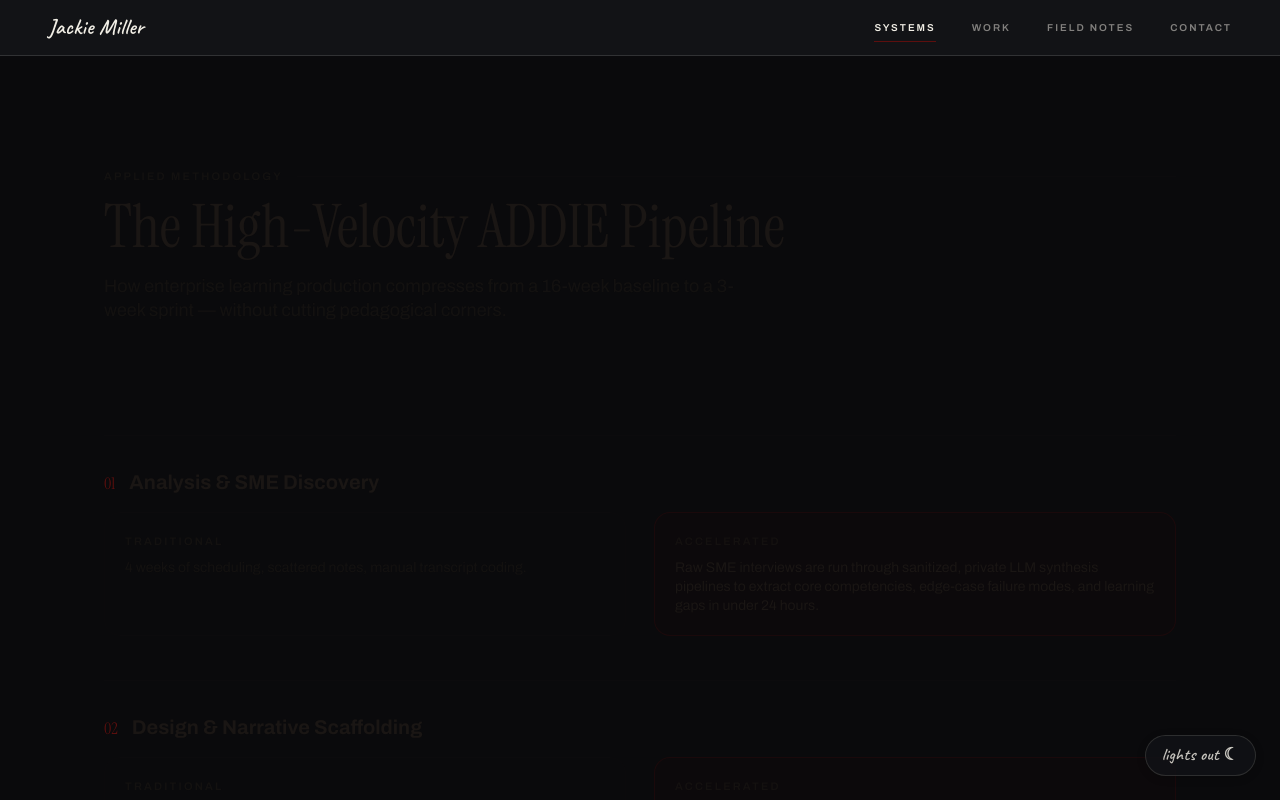
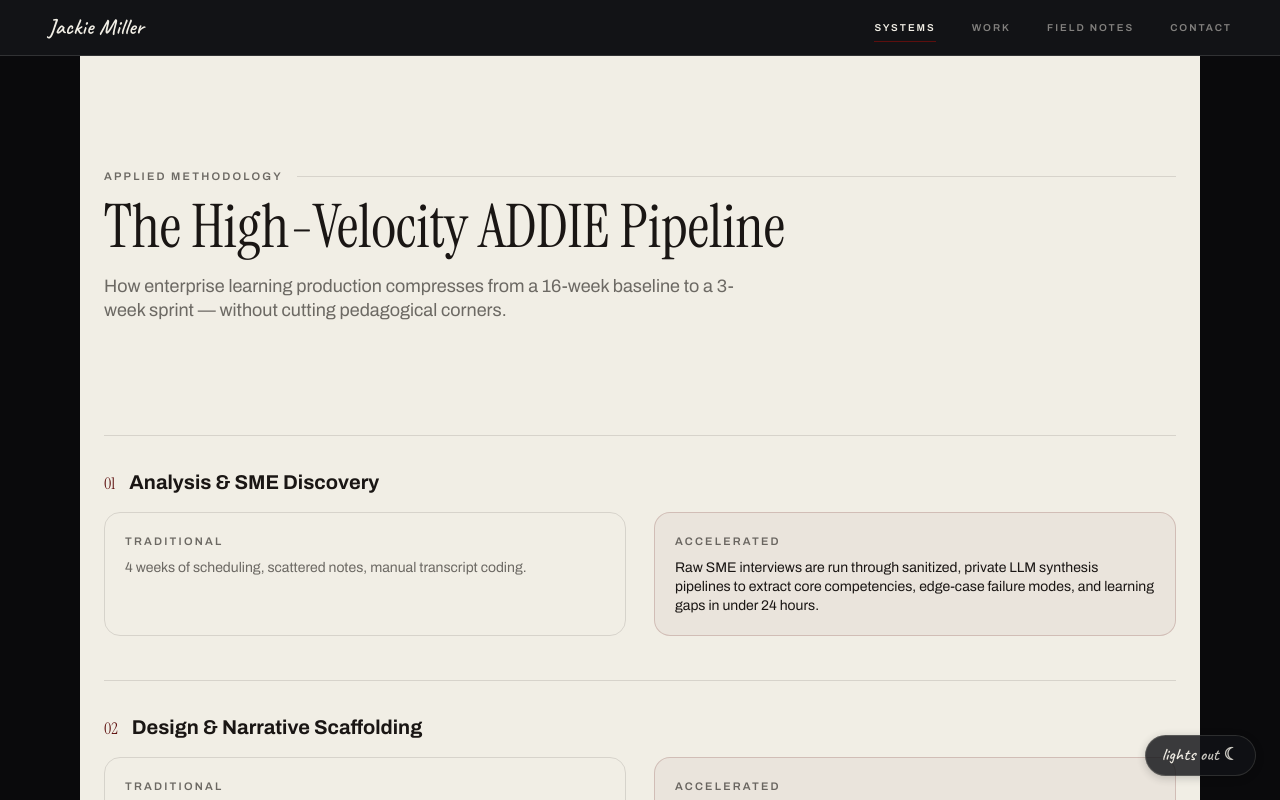
Before and after one commit to jacklyn747/JackieMiller.co, a Next.js app: page /systems in a window 1280 px wide. Shown: the top 800 px of the page. Built offline with nearby package versions, Linux system fonts and the light colour scheme.

Commit message:
fix: paint /systems page background (was showing the permanently-dark body through in light mode)

```diff
--- a/src/app/systems/page.tsx
+++ b/src/app/systems/page.tsx
@@ -45,7 +45,7 @@ export default function Systems() {
   return (
     <>
       <SiteNav />
-      <main id="main-content" className="max-w-[1120px] mx-auto px-6">
+      <main id="main-content" className="max-w-[1120px] mx-auto px-6" style={{ background: "var(--paper)", color: "var(--ink)" }}>
         <section className="pt-16 md:pt-24 lg:pt-28 pb-8 md:pb-12">
           <p className="ds-eyebrow">Applied Methodology</p>
           <h1
```
